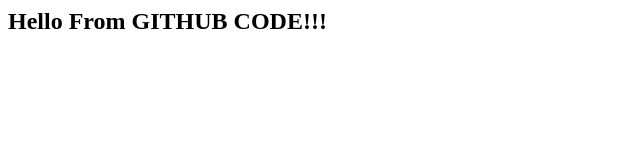
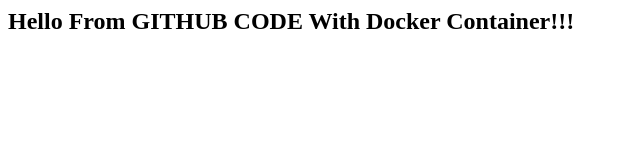
Before and after one commit to urmidas7914/myapache, a plain HTML site: page index.html in a window 1280 px wide. Shown: the whole page, without its empty margins (0-640 px from the left). Drawn offline with Linux system fonts and the light colour scheme.

Commit message:
firstcommit

```diff
--- a/index.html
+++ b/index.html
@@ -1 +1 @@
-<h2>Hello From GITHUB CODE!!!</h2>
+<h2>Hello From GITHUB CODE With Docker Container!!!</h2>
```
